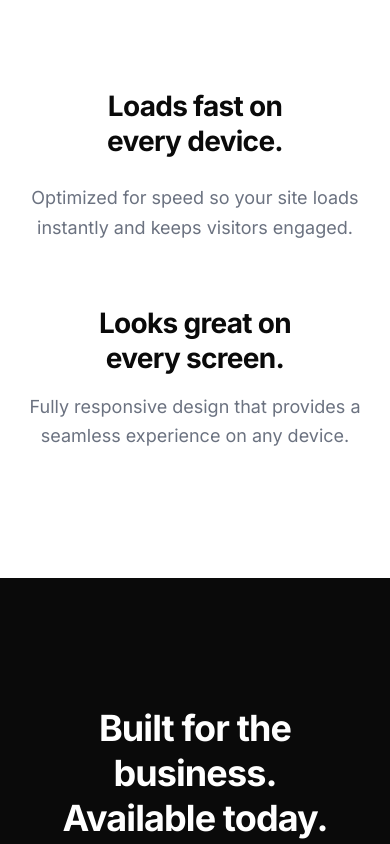
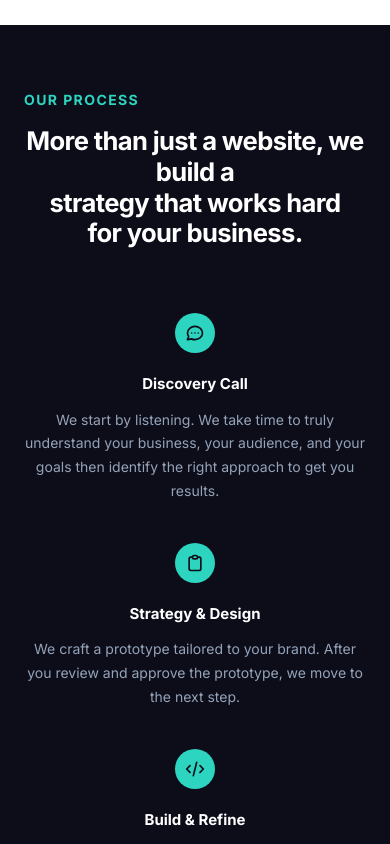
Before and after one commit to 19Kushagra0/it-solutions, a Next.js app: page / in a window 390 px wide. Shown: the part 1500-2344 px from the top of the page. Built offline with nearby package versions, Linux system fonts and the light colour scheme.

Commit message:
Kushagra dev (#3)
* next js setup created

* basic homepage created

-header, footer components created
-module css used
-basic homepage created

* header media query added for sync header buttons

* Our Process section added to homepage

```diff
--- a/src/app/page.tsx
+++ b/src/app/page.tsx
@@ -157,6 +157,76 @@ export default function Home() {
         </div>
       </section>
 
+      {/* ── Process Section ── */}
+      <section className={styles.processSection}>
+        <div className={styles.processContainer}>
+          <p className={styles.processEyebrow}>Our Process</p>
+          <h2 className={styles.processTitle}>
+            More than just a website, we build a<br />
+            strategy that works hard<br />
+            for your business.
+          </h2>
+
+          <div className={styles.processSteps}>
+            {/* Step 1 */}
+            <div className={styles.processStep}>
+              <div className={styles.processIcon}>
+                <svg fill="none" viewBox="0 0 24 24" stroke="currentColor" strokeWidth={2}>
+                  <path strokeLinecap="round" strokeLinejoin="round" d="M8 12h.01M12 12h.01M16 12h.01M21 12c0 4.418-4.03 8-9 8a9.863 9.863 0 01-4.255-.949L3 20l1.395-3.72C3.512 15.042 3 13.574 3 12c0-4.418 4.03-8 9-8s9 3.582 9 8z" />
+                </svg>
+              </div>
+              <div className={styles.processConnector}></div>
+              <h3 className={styles.processStepTitle}>Discovery Call</h3>
+              <p className={styles.processStepDesc}>
+                We start by listening. We take time to truly understand your business, your audience, and your goals then identify the right approach to get you results.
+              </p>
+            </div>
+
+            {/* Step 2 */}
+            <div className={styles.processStep}>
+              <div className={styles.processIcon}>
+                <svg fill="none" viewBox="0 0 24 24" stroke="currentColor" strokeWidth={2}>
+                  <path strokeLinecap="round" strokeLinejoin="round" d="M9 5H7a2 2 0 00-2 2v12a2 2 0 002 2h10a2 2 0 002-2V7a2 2 0 00-2-2h-2M9 5a2 2 0 002 2h2a2 2 0 002-2M9 5a2 2 0 012-2h2a2 2 0 012 2" />
+                </svg>
+              </div>
+              <div className={styles.processConnector}></div>
+              <h3 className={styles.processStepTitle}>Strategy & Design</h3>
+              <p className={styles.processStepDesc}>
+                We craft a prototype tailored to your brand. After you review and approve the prototype, we move to the next step.
+              </p>
+            </div>
+
+            {/* Step 3 */}
+            <div className={styles.processStep}>
+              <div className={styles.processIcon}>
+                <svg fill="none" viewBox="0 0 24 24" stroke="currentColor" strokeWidth={2}>
+                  <path strokeLinecap="round" strokeLinejoin="round" d="M10 20l4-16m4 4l4 4-4 4M6 16l-4-4 4-4" />
+                </svg>
+              </div>
+              <div className={styles.processConnector}></div>
+              <h3 className={styles.processStepTitle}>Build & Refine</h3>
+              <p className={styles.processStepDesc}>
+                We build your site with regular updates along the way. You can give feedback at each stage to make sure the final result perfectly matches your vision.
+              </p>
+            </div>
+
+            {/* Step 4 */}
+            <div className={styles.processStep}>
+              <div className={styles.processIcon}>
+                <svg fill="none" viewBox="0 0 24 24" stroke="currentColor" strokeWidth={2}>
+                  <path strokeLinecap="round" strokeLinejoin="round" d="M5 13l4 4L19 7" />
+                </svg>
+              </div>
+              <div className={styles.processConnectorHidden}></div>
+              <h3 className={styles.processStepTitle}>Launch & Grow</h3>
+              <p className={styles.processStepDesc}>
+                Every detail is reviewed together before going live. We launch at a time that suits you and make sure everything works exactly as intended from day one.
+              </p>
+            </div>
+          </div>
+        </div>
+      </section>
+
       {/* ── Features Section ── */}
       <section className={styles.featuresSection}>
         <div className={styles.featuresContainer}>
--- a/src/styles/homepage.module.css
+++ b/src/styles/homepage.module.css
@@ -353,6 +353,144 @@
   }
 }
 
+/* ── Process Section ── */
+.processSection {
+  background-color: #0d0d1a;
+  padding: 6rem 4rem;
+  overflow: hidden;
+  position: relative;
+}
+
+.processContainer {
+  max-width: 80rem;
+  margin-left: auto;
+  margin-right: auto;
+}
+
+.processEyebrow {
+  color: #2dd4bf;
+  font-size: 0.875rem;
+  font-weight: 700;
+  text-transform: uppercase;
+  letter-spacing: 0.1em;
+  margin-bottom: 1rem;
+}
+
+.processTitle {
+  font-size: 2.5rem;
+  font-weight: 700;
+  line-height: 1.2;
+  letter-spacing: -0.025em;
+  color: #ffffff;
+  margin-bottom: 4rem;
+  max-width: 42rem;
+}
+
+@media screen and (max-width: 1023px) {
+  .processTitle {
+    font-size: 2rem;
+  }
+}
+
+@media screen and (max-width: 639px) {
+  .processSection {
+    padding: 4rem 1.5rem;
+  }
+  .processTitle {
+    font-size: 1.6rem;
+    text-align: center;
+    margin-left: auto;
+    margin-right: auto;
+  }
+}
+
+.processSteps {
+  display: grid;
+  grid-template-columns: repeat(4, 1fr);
+  gap: 0;
+}
+
+@media screen and (max-width: 1023px) {
+  .processSteps {
+    grid-template-columns: repeat(2, 1fr);
+    gap: 3rem;
+  }
+}
+
+@media screen and (max-width: 639px) {
+  .processSteps {
+    grid-template-columns: 1fr;
+    gap: 2.5rem;
+  }
+}
+
+.processStep {
+  padding-right: 2rem;
+  position: relative;
+}
+
+@media screen and (max-width: 639px) {
+  .processStep {
+    padding-right: 0;
+    text-align: center;
+    display: flex;
+    flex-direction: column;
+    align-items: center;
+  }
+}
+
+.processIcon {
+  width: 2.5rem;
+  height: 2.5rem;
+  background-color: #2dd4bf;
+  border-radius: 50%;
+  display: flex;
+  align-items: center;
+  justify-content: center;
+  margin-bottom: 1.25rem;
+  flex-shrink: 0;
+}
+
+.processIcon svg {
+  width: 1.25rem;
+  height: 1.25rem;
+  stroke: #0d0d1a;
+}
+
+.processConnector {
+  position: absolute;
+  top: 1.25rem;
+  left: 2.5rem;
+  right: 0;
+  height: 1px;
+  background: linear-gradient(to right, #2dd4bf 0%, #334155 100%);
+}
+
+.processConnectorHidden {
+  display: none;
+}
+
+@media screen and (max-width: 1023px) {
+  .processConnector,
+  .processConnectorHidden {
+    display: none;
+  }
+}
+
+.processStepTitle {
+  font-size: 0.9375rem;
+  font-weight: 700;
+  color: #ffffff;
+  margin-bottom: 0.75rem;
+  letter-spacing: 0;
+}
+
+.processStepDesc {
+  font-size: 0.875rem;
+  line-height: 1.7;
+  color: #94a3b8;
+}
+
 /* ── Features Section ── */
 .featuresSection {
   background-color: #ffffff;
```
